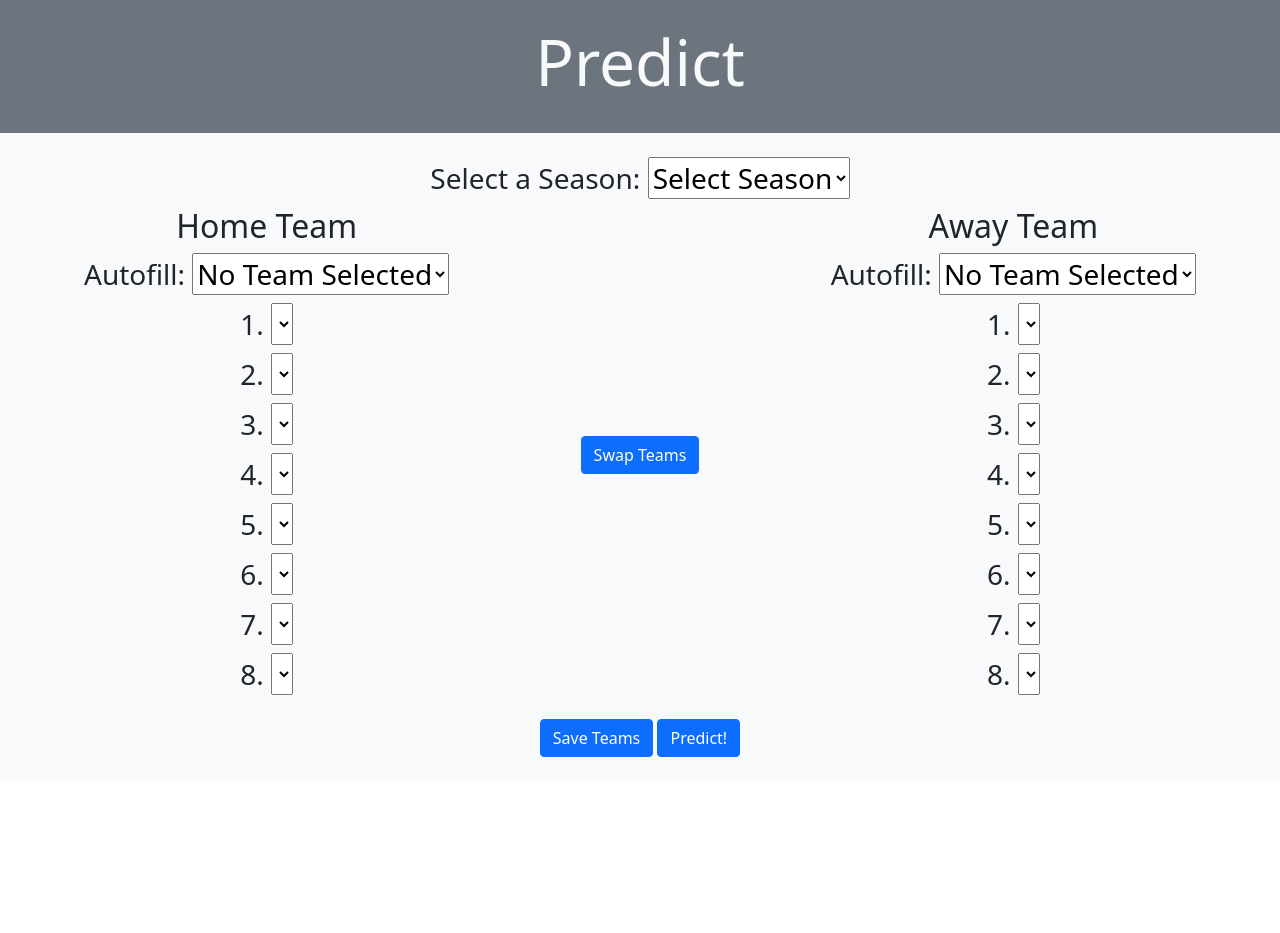
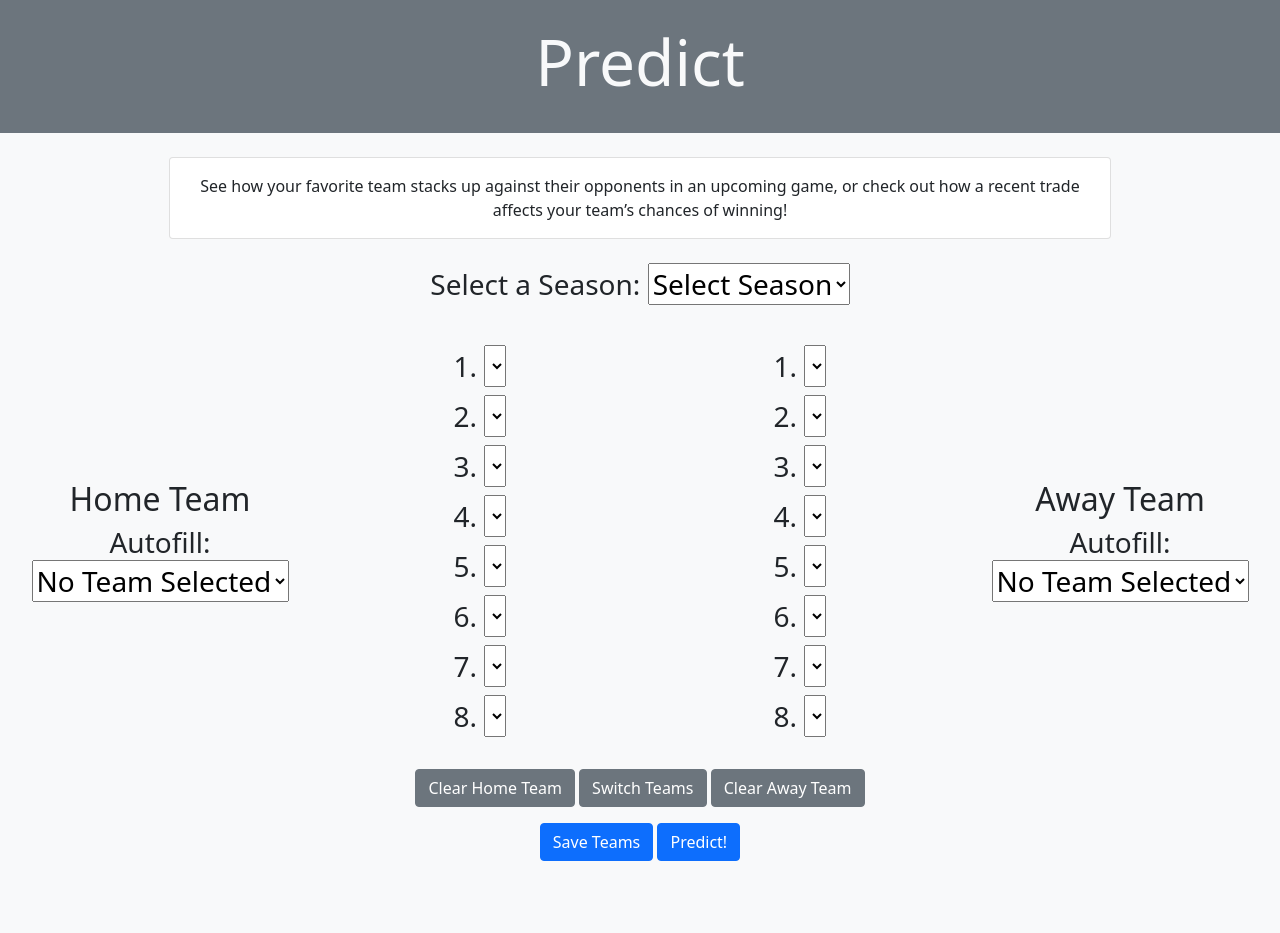
Before and after one commit to ljb135/nba-project-2, a Flask app: template templates/formBS.html in a window 1280 px wide. Shown: the part 56-989 px from the top of the page. Before the commit the page ends 813 px from the top, so only its background shows below. Run offline with Flask 2, Linux system fonts and the light colour scheme; the template is opened without the code that fills it: values that come from a table or form of the project are taken from there, others are empty; parts of the project's set-up code (start-up, migrations or seed data) failed here and were passed over; some libraries are stand-ins or nearby versions.

Commit message:
Completed form page (no fonts/styles yet)

```diff
--- a/templates/formBS.html
+++ b/templates/formBS.html
@@ -1,48 +1,63 @@
 {%  extends "layoutBS.html" %}
 
 {% block content %}
+
 <div class="container-fluid bg-secondary text-light pt-4 pb-4">
   <center>
     <h1 class="display-3">Predict</h1>
   </center>
 </div>
-
-<div class="container-fluid bg-light pt-4 pb-4">
+<div class="container-fluid bg-light vh-100 pt-4">
+  <div class="card mx-auto my-auto w-75">
+    <div class="card-body">
+      <center>
+        See how your favorite team stacks up against their opponents in an upcoming game, or check out how a recent trade affects your team’s chances of winning!
+      </center>
+    </div>
+  </div>
   <form method="POST" action="" role="form">
     {{ form.csrf }}
-    <div class="row">
-      <h3><center>Select a Season: {{ form.season }}</center></h3>
+    <div class="row pt-4 pb-4">
+      <center>
+        <h3>Select a Season: {{ form.season }}</h3>
+      </center>
     </div>
-    <div class="row">
-      <div class="col-5">
-        <center>
+    <div class="row justify-content-center pt-2 pb-2">
+      <div class="col-xxl-5 col-lg-6 col-xs-12 text-center">
+        <div class="row justify-content-center">
+          <div class="col-6 align-self-center">
               <h2>Home Team</h2>
               <h3>Autofill: {{ form.home_team }} </h3>
+          </div>
+          <div class="col-6 align-self-center">
               {% for home_player in form.home_players %}
                 <h3>{{ loop.index }}. {{ home_player.player }}</h3>
               {% endfor %}
-        </center>
           </div>
-      <div class="col-2 align-self-center">
-        <center>
-          <button type="button" class="btn btn-primary">Swap Teams</button>
-        </center>
         </div>
-      <div class="col-5">
-        <center>
-          <h2>Away Team</h2>
-          <h3>Autofill: {{ form.away_team }} </h3>
+      </div>
+      <div class="col-xxl-5 col-lg-6 text-center">
+        <div class="row justify-content-center">
+          <div class="col-6 align-self-center">
               {% for away_player in form.away_players %}
                 <h3>{{ loop.index }}. {{ away_player.player }}</h3>
               {% endfor %}
-        </center>
+          </div>
+          <div class="col-6 align-self-center">
+              <h2>Away Team</h2>
+              <h3>Autofill: {{ form.away_team }} </h3>
           </div>
         </div>
-    <div class="container mt-3">
-      <center>
+      </div>
+    </div>
+    <div class="container mt-3 text-center">
+        <button type="button" class="btn btn-secondary">Clear Home Team</button>
+        <button type="button" class="btn btn-secondary">Switch Teams</button>
+        <button type="button" class="btn btn-secondary">Clear Away Team</button>
+    </div>
+    <div class="container mt-3 text-center">
         <button type="button" class="btn btn-primary">Save Teams</button>
         <button type="submit" class="btn btn-primary">Predict!</button>
-      </center>
     </div>
   </form>
 </div>
```
Lines whose indentation alone changed are shown as unchanged.
